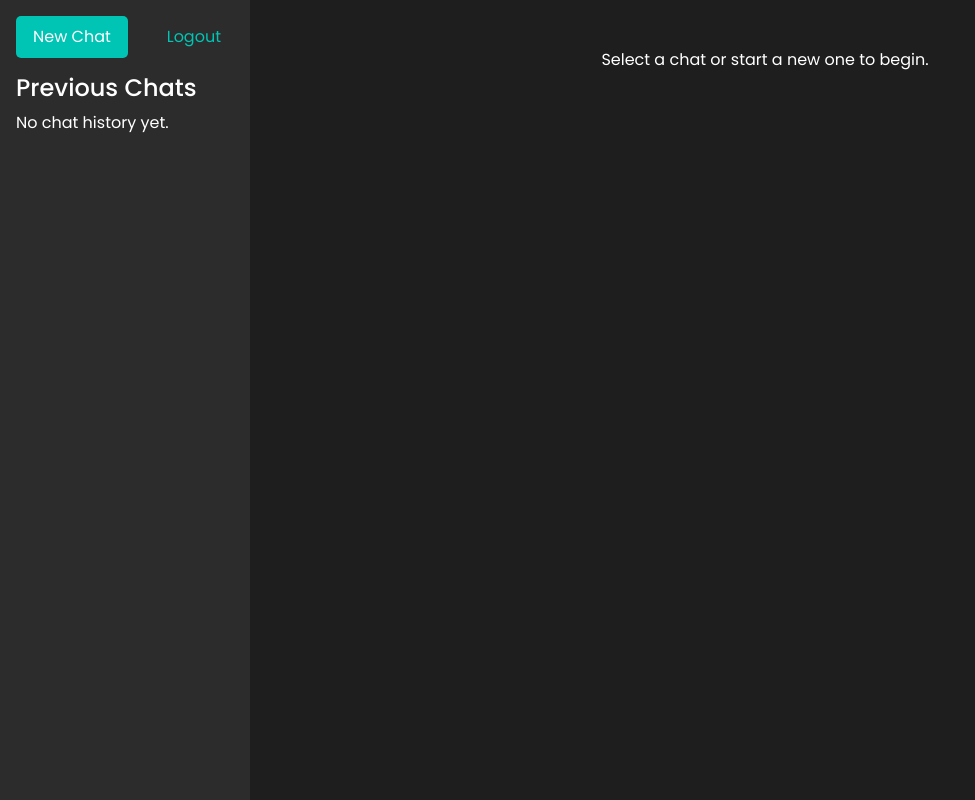
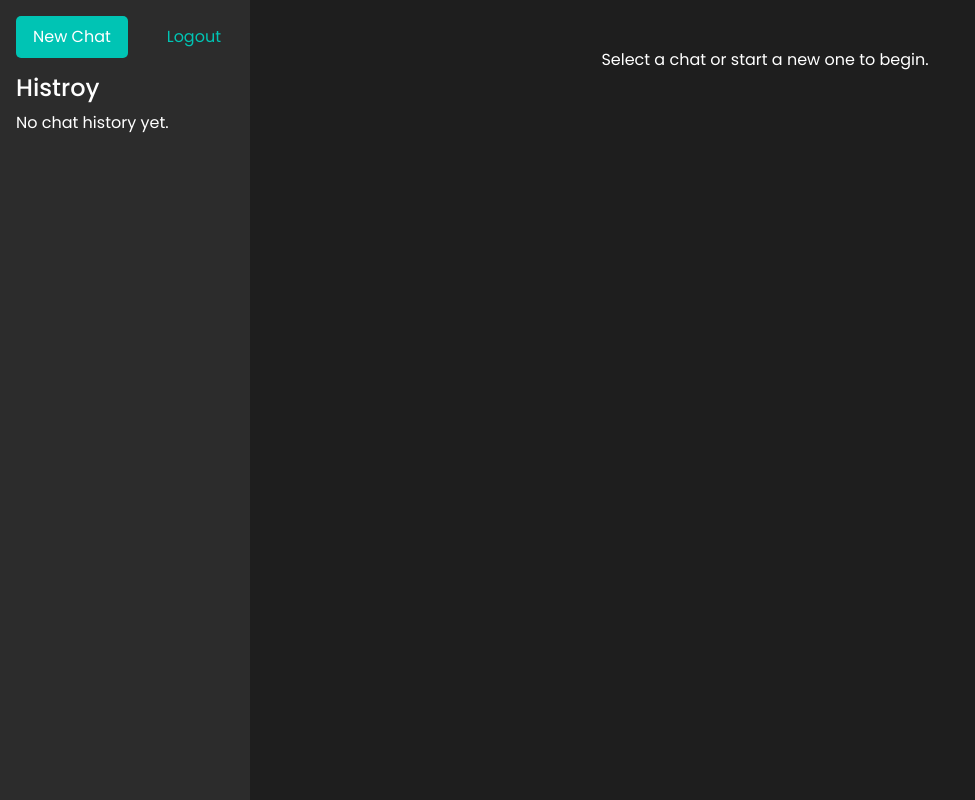
Before and after one commit to Oluwaferanmiii/ai-chatbot, a Django app: page /dashboard/ in a window 1280 px wide. Shown: the whole page, without its empty margins (0-975 px from the left). Run offline with Django 5.2, Linux system fonts and the light colour scheme; the visitor is signed in with stand-in values (Sample User, id 1); data that the repository does not hold is empty.

Commit message:
Fixed history

```diff
--- a/chatbot/templates/chatbot/dashboard.html
+++ b/chatbot/templates/chatbot/dashboard.html
@@ -12,7 +12,7 @@
       <a href="{% url 'logout' %}" class="btn" style="color: #00C4B4;">Logout</a>
     </div>
 
-    <h4>Previous Chats</h4>
+    <h4>Histroy</h4>
     <ul style="list-style: none; padding-left: 0;">
       {% for session in sessions %}
         <li style="margin-bottom: 0.5rem;">
```
